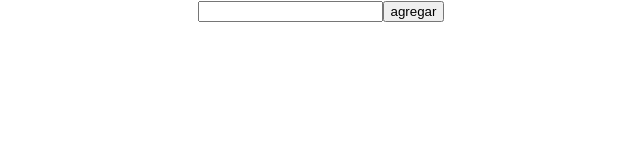
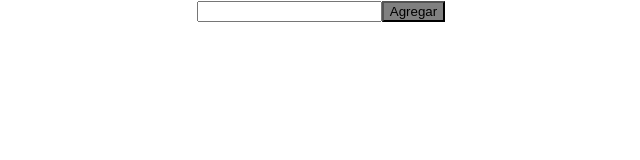
Before and after one commit to salvagit/edd-m3-pwfear-01, a React (Create React App) app: page / in a window 1280 px wide. Shown: the top 160 px of the page, without its empty margins (319-959 px from the left). Built offline with nearby package versions, Linux system fonts and the light colour scheme.

Commit message:
utilizamos nuestro Button Component

```diff
--- a/src/components/Button/index.jsx
+++ b/src/components/Button/index.jsx
@@ -10,19 +10,10 @@ export default class Button extends Component {
     };
   }
 
-  handleClick() {
-    let color = COLORS[Math.floor(Math.random() * COLORS.length)];
-    console.log(color);
-    this.setState({ color });
-  }
-
   render() {
-    const { text } = this.props;
+    const { text, onClick, backgroundColor } = this.props;
     return (
-      <button
-        style={{ backgroundColor: this.state.color }}
-        onClick={() => this.handleClick()}
-      >
+      <button style={{ backgroundColor }} onClick={onClick}>
         {text}
       </button>
     );
--- a/src/components/List/index.jsx
+++ b/src/components/List/index.jsx
@@ -1,4 +1,5 @@
 import React, { Component } from "react";
+import Button from "../Button";
 
 class List extends Component {
   state = {
@@ -7,7 +8,7 @@ class List extends Component {
   };
 
   handleOnChangeInput(evt) {
-    this.setState({ value: evt.target.value });
+    this.setState({ value: evt.target.value }, console.log(this.state));
   }
 
   handleOnClickButton(evt) {
@@ -25,14 +26,16 @@ class List extends Component {
             onChange={evt => this.handleOnChangeInput(evt)}
             value={this.state.value}
           />
-          <button onClick={evt => this.handleOnClickButton(evt)}>
-            agregar
-          </button>
+          <Button
+            text="Agregar"
+            onClick={evt => this.handleOnClickButton(evt)}
+            backgroundColor="gray"
+          />
         </form>
         <ul>
-          {this.state.elements.map((el, index) => (
-            <li key={index}>{el}</li>
-          ))}
+          {this.state.elements.map((el, index) => {
+            return <li key={index}>{el}</li>;
+          })}
         </ul>
       </div>
     );
```
